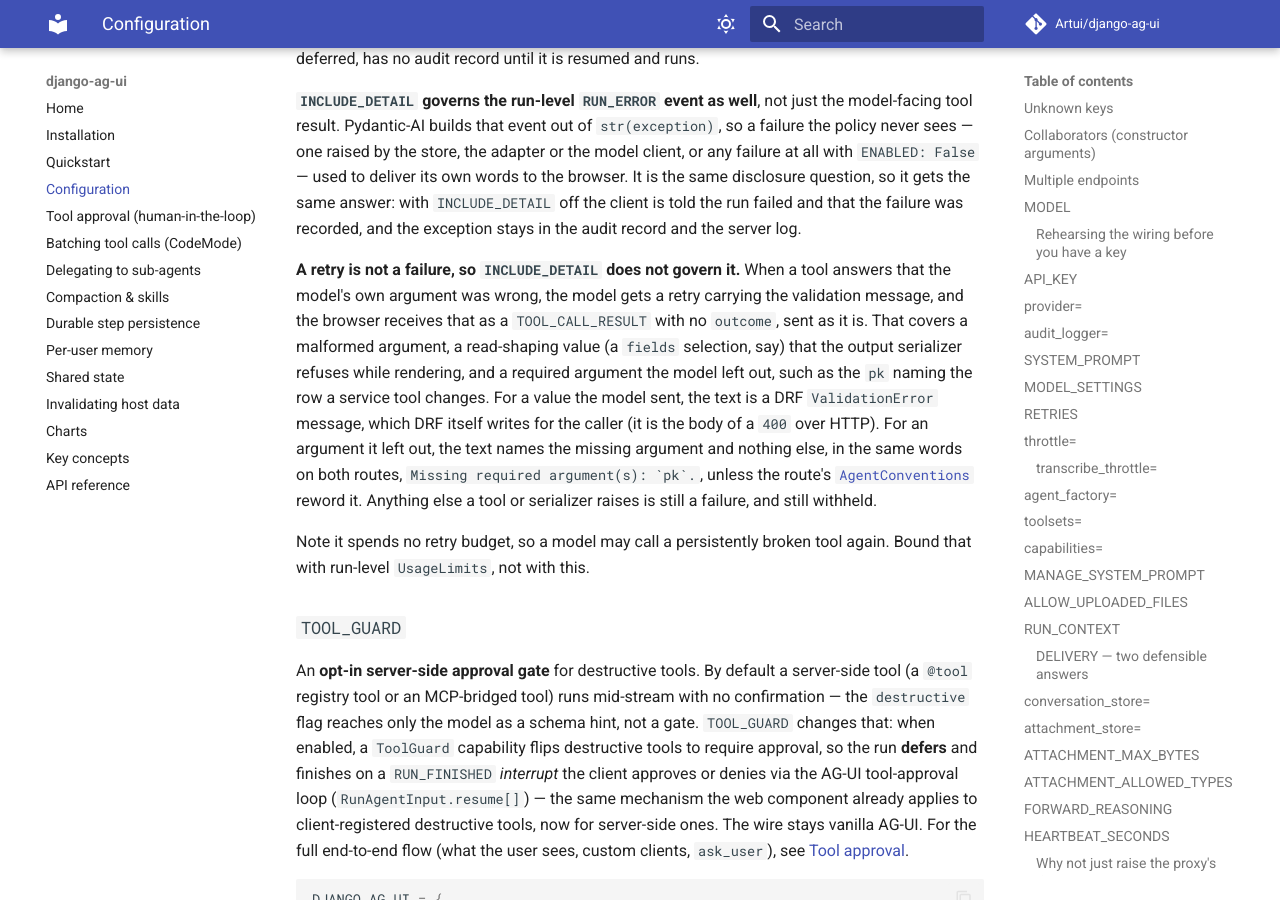
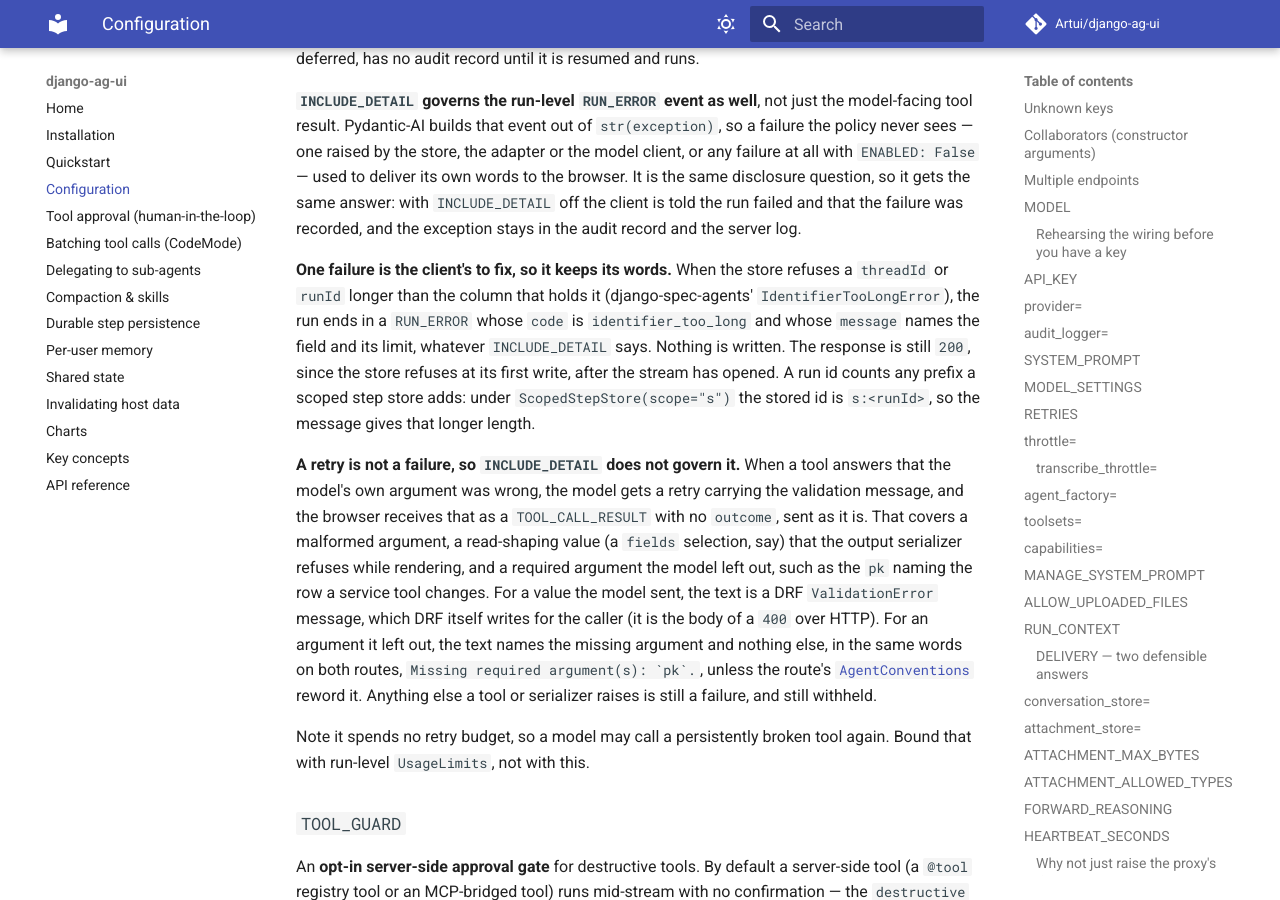
Before and after one commit to Artui/django-ag-ui, an MkDocs documentation site: the page built from docs/configuration.md, in a window 1280 px wide and 900 px high, scrolled down 26370 px. Built offline with MkDocs 1.6.1 and Material for MkDocs 9.7.7, drawn with Linux system fonts in a browser that asks for light colours; comment, search, counter and statistics services are not loaded.

Commit message:
An over-long threadId or runId ends the run in a plain RUN_ERROR
The store refuses at its first write, after the stream has opened, so the
response stays 200; the run ends in RUN_ERROR coded identifier_too_long,
naming the field and its limit, and the finalizer no longer re-raises.

Co-Authored-By: Claude Opus 5.5 <noreply@anthropic.com>

```diff
--- a/docs/configuration.md
+++ b/docs/configuration.md
@@ -1227,6 +1227,16 @@ question, so it gets the same answer: with `INCLUDE_DETAIL` off the client is
 told the run failed and that the failure was recorded, and the exception stays
 in the audit record and the server log.
 
+**One failure is the client's to fix, so it keeps its words.** When the store
+refuses a `threadId` or `runId` longer than the column that holds it
+(django-spec-agents' `IdentifierTooLongError`), the run ends in a `RUN_ERROR`
+whose `code` is `identifier_too_long` and whose `message` names the field and
+its limit, whatever `INCLUDE_DETAIL` says. Nothing is written. The response is
+still `200`, since the store refuses at its first write, after the stream has
+opened. A run id counts any prefix a scoped step store adds: under
+`ScopedStepStore(scope="s")` the stored id is `s:<runId>`, so the message gives
+that longer length.
+
 **A retry is not a failure, so `INCLUDE_DETAIL` does not govern it.** When a
 tool answers that the model's own argument was wrong, the model gets a retry
 carrying the validation message, and the browser receives that as a
```
Also changed, not shown: CHANGELOG.md (+23 -0 lines), docs/concepts.md (+3 -0 lines), 4 other files.
